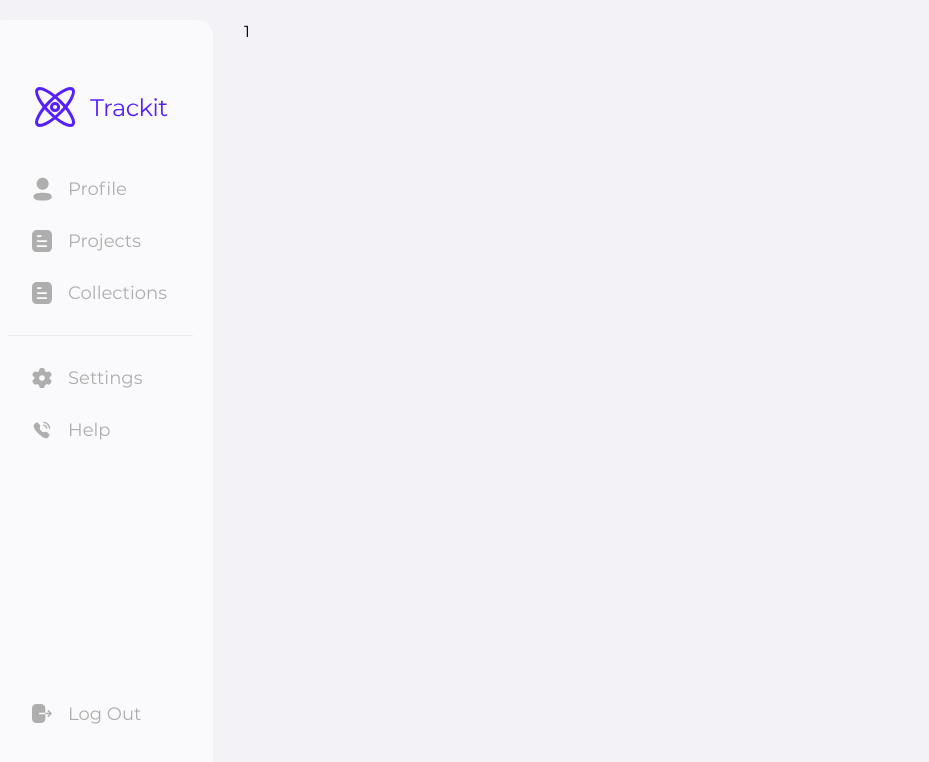
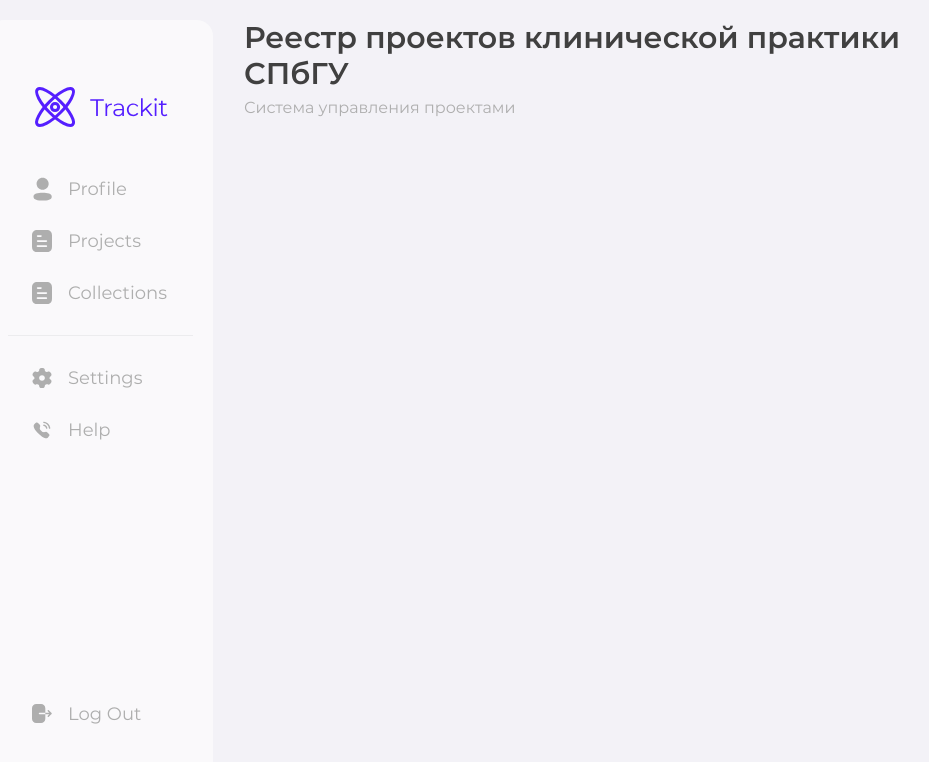
Before and after one commit to AngW1SH/Registry, a React (Vite) app in the folder metric/admin/: page / in a window 1280 px wide. Shown: the top 762 px of the page, without its empty margins (32-961 px from the left). Built offline with nearby package versions, Linux system fonts and the light colour scheme.

Commit message:
feat: add ProjectTitle widget

```diff
--- a/metric/admin/src/pages/Project/ui/ProjectPage.tsx
+++ b/metric/admin/src/pages/Project/ui/ProjectPage.tsx
@@ -1,9 +1,19 @@
+import { ProjectTitle } from "@/widgets/ProjectTitle";
 import { FC } from "react";
 
 interface ProjectPageProps {}
 
 const ProjectPage: FC<ProjectPageProps> = () => {
-  return <div>1</div>;
+  return (
+    <div className="flex">
+      <div className="w-full">
+        <ProjectTitle hint={"Система управления проектами"}>
+          Реестр проектов клинической практики СПбГУ
+        </ProjectTitle>
+      </div>
+      <div className="min-w-[25%]"></div>
+    </div>
+  );
 };
 
 export default ProjectPage;
--- /dev/null
+++ b/metric/admin/src/widgets/ProjectTitle/index.ts
@@ -0,0 +1,3 @@
+import ProjectTitle from "./ui/ProjectTitle";
+
+export { ProjectTitle };
--- /dev/null
+++ b/metric/admin/src/widgets/ProjectTitle/ui/ProjectTitle.tsx
@@ -0,0 +1,17 @@
+import { FC } from "react";
+
+interface ProjectTitleProps {
+  children: string;
+  hint?: string;
+}
+
+const ProjectTitle: FC<ProjectTitleProps> = ({ children, hint }) => {
+  return (
+    <>
+      <h1 className="font-semibold text-3xl text-[#404040]">{children}</h1>
+      {!!hint && <p className="text-[#AEAEAE] mt-1">{hint}</p>}
+    </>
+  );
+};
+
+export default ProjectTitle;
```
